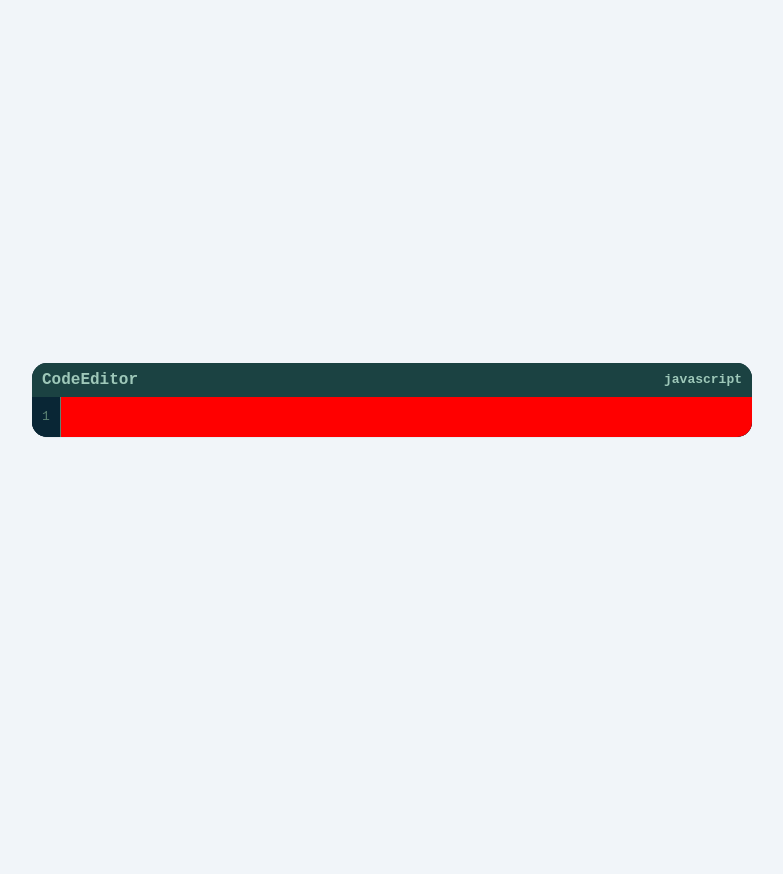
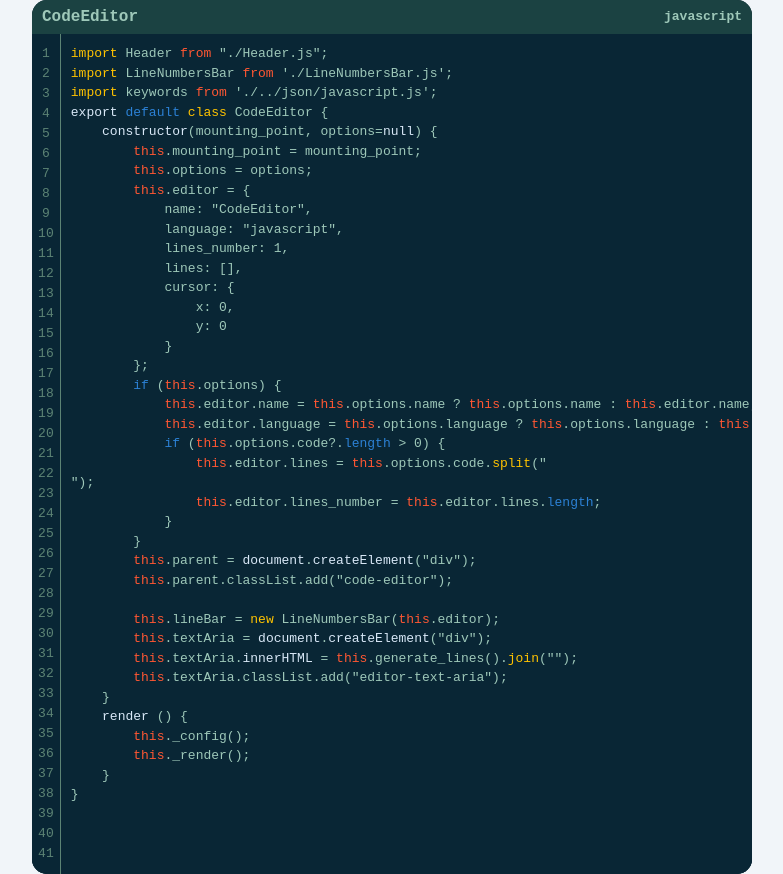
Before and after one commit to kemora13conf/Highlighter, a website with bundled scripts: page index.html in a window 1280 px wide. Shown: the whole page, without its empty margins (248-1031 px from the left). Before the commit the page ends 800 px from the top, so only its background shows below. Built offline with nearby package versions, Linux system fonts and the light colour scheme.

Commit message:
Progressing. x_0!

```diff
--- a/assets/CodeEditor/CodeEditor.js
+++ b/assets/CodeEditor/CodeEditor.js
@@ -1,6 +1,6 @@
 import Header from "./Header.js";
 import LineNumbersBar from './LineNumbersBar.js';
-import keywords from './../json/javascript.js';
+import jsKeywords from './../json/javascript.js';
 
 export default class CodeEditor {
     constructor(mounting_point, options=null) {
@@ -11,16 +11,12 @@ export default class CodeEditor {
             language: "javascript",
             lines_number: 1,
             lines: [],
-            cursor: {
-                x: 0,
-                y: 0
-            }
         };
         if (this.options) {
             this.editor.name = this.options.name ? this.options.name : this.editor.name;
             this.editor.language = this.options.language ? this.options.language : this.editor.language;
             if (this.options.code?.length > 0) {
-                this.editor.lines = this.options.code.split("\n");
+                this.editor.lines = this.options.code.trim().split("\n");
                 this.editor.lines_number = this.editor.lines.length;
             }
         }
@@ -30,41 +26,46 @@ export default class CodeEditor {
 
         this.lineBar = new LineNumbersBar(this.editor);
         this.textAria = document.createElement("div");
-        this.textAria.setAttribute("contenteditable", true);
-        this.textAria.innerHTML = this.generate_lines().join("");
+        this.textAria.innerHTML = this.generate_lines();
         this.textAria.classList.add("editor-text-aria");
     }
     generate_lines(){
-        let generated_lines = [];
         if(this.editor.lines){
-            this.editor.lines.forEach(line => {
-                const line_element = document.createElement("div");
-                line_element.classList.add("editor-line");
-                const words = line.split(" ");
-                words.forEach(word => {
-                    keywords.forEach(keyword => {
-                        if(keyword.key == word){
-                            line_element.innerHTML += keyword.value + " ";
-                        }else{
-                            line_element.innerHTML += word + " ";
+            let nlines = this.editor.lines;
+            const highlightedCode = nlines.map(line => {
+                let tokens = line.split(/(\b)/);
+                console.log(tokens);
+                let keywords = Object.keys(jsKeywords);
+                let values = Object.values(jsKeywords);
+                const highlightedLine = tokens.map(token => {
+                    if(keywords.includes(token)){
+                        return values[keywords.indexOf(token)];
+                    }
+                    if(token.includes(" ")){
+                        let n = "";
+                        for(let i = 0; i < token.length; i++){
+                            if(token[i] == " "){
+                                if((token[i-1] == '"' || token[i-1] == "'") && (token[i+1] == '"' || token[i+1] == "'")){
+                                    n += " ";
+                                }
+                                n += "&nbsp;";
+                            }else{
+                                n += token[i];
+                            }
                         }
-                    });
-                });
-                generated_lines.push(line_element);
-            });
+                        return n;
+                    }
+                    return token;
+                }).join("");
+                return `<div class="editor-line">${highlightedLine}</div>`;
+            })
+            return highlightedCode.join("");
         }
-        return generated_lines;
+        return "<div class='editor-line'> </div>"
     }
 
     _config(){
-        window.addEventListener("keyup", (event) => {
-            console.log(event);
-            if(event.target == this.textAria){
-                this.editor.lines = this.textAria.textContent;
-                this.editor.lines_number = this.editor.lines.length;
-                this.lineBar.update_lines();
-            }
-        });
+
     }
     _render(){
         const header = new Header(this.editor);
--- /dev/null
+++ b/assets/CodeEditor/sample.js
@@ -0,0 +1,42 @@
+export default `
+import Header from "./Header.js";
+import LineNumbersBar from './LineNumbersBar.js';
+import keywords from './../json/javascript.js';
+
+export default class CodeEditor {
+    constructor(mounting_point, options=null) {
+        this.mounting_point = mounting_point;
+        this.options = options;
+        this.editor = {
+            name: "CodeEditor",
+            language: "javascript",
+            lines_number: 1,
+            lines: [],
+            cursor: {
+                x: 0,
+                y: 0
+            }
+        };
+        if (this.options) {
+            this.editor.name = this.options.name ? this.options.name : this.editor.name;
+            this.editor.language = this.options.language ? this.options.language : this.editor.language;
+            if (this.options.code?.length > 0) {
+                this.editor.lines = this.options.code.split("\n");
+                this.editor.lines_number = this.editor.lines.length;
+            }
+        }
+
+        this.parent = document.createElement("div");
+        this.parent.classList.add("code-editor");
+
+        this.lineBar = new LineNumbersBar(this.editor);
+        this.textAria = document.createElement("div");
+        this.textAria.innerHTML = this.generate_lines().join("");
+        this.textAria.classList.add("editor-text-aria");
+    }
+    render () {
+        this._config();
+        this._render();
+    }
+}
+`
--- a/assets/CodeEditor/styles.css
+++ b/assets/CodeEditor/styles.css
@@ -16,10 +16,6 @@
     font-size: 13px;
     line-height: 1.5;
     color: var(--editor-quaternary-color);
-    -webkit-user-select: none;
-    -moz-user-select: none;
-    -ms-user-select: none;
-    user-select: none;
 
     overflow: hidden;
     border-radius: 15px;
@@ -45,6 +41,7 @@
 .editor-container{
     width: 100%;
     height: calc(100% - 30px);
+    min-height: 300px;
     display: flex;
     align-items: stretch;
     background-color: var(--editor-primary-color);
@@ -73,7 +70,6 @@
     width: 100%;
     padding: 10px;
     background-color: var(--editor-primary-color);
-    background-color: red;
     border: none;
     outline: none;
     resize: none;
--- a/assets/app.js
+++ b/assets/app.js
@@ -1,3 +1,6 @@
 import CodeEditor from "./CodeEditor/CodeEditor.js";
+import sample from "./CodeEditor/sample.js";
 
-new CodeEditor(document.getElementById("editor")).render();
+const preview = new CodeEditor(document.getElementById("editor"), {code:sample});
+preview.render();
+preview.generate_lines();
--- a/assets/json/javascript.js
+++ b/assets/json/javascript.js
@@ -1,287 +1,140 @@
-const keywords = [
-  {
-    key: "new",
-    value: "<span class='red'>new</span>",
-  },
-  {
-    key: "function",
-    value: "<span class='red'>function</span>",
-  },
-  {
-    key: "var",
-    value: "<span class='red'>var</span>",
-  },
-  {
-    key: "let",
-    value: "<span class='red'>let</span>",
-  },
-  {
-    key: "const",
-    value: "<span class='red'>const</span>",
-  },
-  {
-    key: "return",
-    value: "<span class='red'>return</span>",
-  },
-  {
-    key: "if",
-    value: "<span class='red'>if</span>",
-  },
-  {
-    key: "else",
-    value: "<span class='red'>else</span>",
-  },
-  {
-    key: "for",
-    value: "<span class='red'>for</span>",
-  },
-  {
-    key: "while",
-    value: "<span class='red'>while</span>",
-  },
-  {
-    key: "do",
-    value: "<span class='red'>do</span>",
-  },
-  {
-    key: "switch",
-    value: "<span class='red'>switch</span>",
-  },
-  {
-    key: "case",
-    value: "<span class='red'>case</span>",
-  },
-  {
-    key: "break",
-    value: "<span class='red'>break</span>",
-  },
-  {
-    key: "continue",
-    value: "<span class='red'>continue</span>",
-  },
-  {
-    key: "default",
-    value: "<span class='red'>default</span>",
-  },
-  {
-    key: "try",
-    value: "<span class='red'>try</span>",
-  },
-  {
-    key: "catch",
-    value: "<span class='red'>catch</span>",
-  },
-  {
-    key: "finally",
-    value: "<span class='red'>finally</span>",
-  },
-  {
-    key: "throw",
-    value: "<span class='red'>throw</span>",
-  },
-  {
-    key: "typeof",
-    value: "<span class='red'>typeof</span>",
-  },
-  {
-    key: "instanceof",
-    value: "<span class='red'>instanceof</span>",
-  },
-  {
-    key: "delete",
-    value: "<span class='red'>delete</span>",
-  },
-  {
-    key: "import",
-    value: "<span class='red'>import</span>",
-  },
-  {
-    key: "export",
-    value: "<span class='red'>export</span>",
-  },
-  {
-    key: "class",
-    value: "<span class='red'>class</span>",
-  },
-  {
-    key: "extends",
-    value: "<span class='red'>extends</span>",
-  },
-  {
-    key: "super",
-    value: "<span class='red'>super</span>",
-  },
-  {
-    key: "this",
-    value: "<span class='red'>this</span>",
-  },
-  {
-    key: "static",
-    value: "<span class='red'>static</span>",
-  },
-  {
-    key: "constructor",
-    value: "<span class='red'>constructor</span>",
-  },
-  {
-    key: "get",
-    value: "<span class='red'>get</span>",
-  },
-  {
-    key: "set",
-    value: "<span class='red'>set</span>",
-  },
-  {
-    key: "async",
-    value: "<span class='red'>async</span>",
-  },
-  {
-    key: "await",
-    value: "<span class='red'>await</span>",
-  },
-  {
-    key: "arguments",
-    value: "<span class='red'>arguments</span>",
-  },
-  {
-    key: "eval",
-    value: "<span class='red'>eval</span>",
-  },
-  {
-    key: "arguments",
-    value: "<span class='red'>arguments</span>",
-  },
-  {
-    key: "eval",
-    value: "<span class='red'>eval</span>",
-  },
-  {
-    key: "undefined",
-    value: "<span class='red'>undefined</span>",
-  },
-  {
-    key: "null",
-    value: "<span class='red'>null</span>",
-  },
-  {
-    key: "NaN",
-    value: "<span class='red'>NaN</span>",
-  },
-  {
-    key: "Infinity",
-    value: "<span class='red'>Infinity</span>",
-  },
-  {
-    key: "true",
-    value: "<span class='red'>true</span>",
-  },
-  {
-    key: "false",
-    value: "<span class='red'>false</span>",
-  },
-  {
-    key: "console",
-    value: "<span class='red'>console</span>",
-  },
-  {
-    key: "log",
-    value: "<span class='red'>log</span>",
-  },
-  {
-    key: "debugger",
-    value: "<span class='red'>debugger</span>",
-  },
-  {
-    key: "window",
-    value: "<span class='red'>window</span>",
-  },
-  {
-    key: "document",
-    value: "<span class='red'>document</span>",
-  },
-  {
-    key: "location",
-    value: "<span class='red'>location</span>",
-  },
-  {
-    key: "navigator",
-    value: "<span class='red'>navigator</span>",
-  },
-  {
-    key: "history",
-    value: "<span class='red'>history</span>",
-  },
-  {
-    key: "screen",
-    value: "<span class='red'>screen</span>",
-  },
-  {
-    key: "alert",
-    value: "<span class='red'>alert</span>",
-  },
-  {
-    key: "prompt",
-    value: "<span class='red'>prompt</span>",
-  },
-  {
-    key: "confirm",
-    value: "<span class='red'>confirm</span>",
-  },
-  {
-    key: "setTimeout",
-    value: "<span class='red'>setTimeout</span>",
-  },
-  {
-    key: "setInterval",
-    value: "<span class='red'>setInterval</span>",
-  },
-  {
-    key: "clearTimeout",
-    value: "<span class='red'>clearTimeout</span>",
-  },
-  {
-    key: "clearInterval",
-    value: "<span class='red'>clearInterval</span>",
-  },
-  {
-    key: "Date",
-    value: "<span class='red'>Date</span>",
-  },
-  {
-    key: "Math",
-    value: "<span class='red'>Math</span>",
-  },
-  {
-    key: "Number",
-    value: "<span class='red'>Number</span>",
-  },
-  {
-    key: "String",
-    value: "<span class='red'>String</span>",
-  },
-  {
-    key: "Array",
-    value: "<span class='red'>Array</span>",
-  },
-  {
-    key: "Object",
-    value: "<span class='red'>Object</span>",
-  },
-  {
-    key: "JSON",
-    value: "<span class='red'>JSON</span>",
-  },
-  {
-    key: "parseInt",
-    value: "<span class='red'>parseInt</span>",
-  },
-  {
-    key: "parseFloat",
-    value: "<span class='red'>parseFloat</span>",
-  },
-  {
-    key: "isNaN",
-    value: "<span class='red'>isNaN</span>",
-  },
-];
+let arr = ['#DAF7A6','#FFC300','#FF5733','#2C81D5','#D9E8F7', '#FFC300','#FF5733','#2C81D5','#D9E8F7','#DAF7A6','#FFC300','#FF5733','#2C81D5','#D9E8F7','#DAF7A6','#FFC300','#FF5733','#2C81D5','#D9E8F7','#DAF7A6','#FFC300','#FF5733','#2C81D5','#D9E8F7','#DAF7A6','#FFC300','#FF5733','#2C81D5','#D9E8F7','#DAF7A6','#FFC300','#FF5733','#2C81D5','#D9E8F7','#DAF7A6','#FFC300','#FF5733','#2C81D5','#D9E8F7','#DAF7A6','#FFC300','#FF5733','#2C81D5','#D9E8F7'];
+let randomColor = () => {
+  return arr[Math.floor(Math.random() * arr.length)];
+}
+const keywords = {
+  "new": `<span style='color: ${randomColor()}'>new</span>`,
+  "function": `<span style='color: ${randomColor()}'>function</span>`,
+  "var": `<span style='color: ${randomColor()}'>var</span>`,
+  "let": `<span style='color: ${randomColor()}'>let</span>`,
+  "const": `<span style='color: ${randomColor()}'>const</span>`,
+  "return": `<span style='color: ${randomColor()}'>return</span>`,
+  "if": `<span style='color: ${randomColor()}'>if</span>`,
+  "else": `<span style='color: ${randomColor()}'>else</span>`,
+  "for": `<span style='color: ${randomColor()}'>for</span>`,
+  "while": `<span style='color: ${randomColor()}'>while</span>`,
+  "do": `<span style='color: ${randomColor()}'>do</span>`,
+  "switch": `<span style='color: ${randomColor()}'>switch</span>`,
+  "case": `<span style='color: ${randomColor()}'>case</span>`,
+  "break": `<span style='color: ${randomColor()}'>break</span>`,
+  "continue": `<span style='color: ${randomColor()}'>continue</span>`,
+  "default": `<span style='color: ${randomColor()}'>default</span>`,
+  "try": `<span style='color: ${randomColor()}'>try</span>`,
+  "catch": `<span style='color: ${randomColor()}'>catch</span>`,
+  "finally": `<span style='color: ${randomColor()}'>finally</span>`,
+  "throw": `<span style='color: ${randomColor()}'>throw</span>`,
+  "typeof": `<span style='color: ${randomColor()}'>typeof</span>`,
+  "instanceof": `<span style='color: ${randomColor()}'>instanceof</span>`,
+  "delete": `<span style='color: ${randomColor()}'>delete</span>`,
+  "import": `<span style='color: ${randomColor()}'>import</span>`,
+  "from": `<span style='color: ${randomColor()}'>from</span>`,
+  "export": `<span style='color: ${randomColor()}'>export</span>`,
+  "class": `<span style='color: ${randomColor()}'>class</span>`,
+  "extends": `<span style='color: ${randomColor()}'>extends</span>`,
+  "super": `<span style='color: ${randomColor()}'>super</span>`,
+  "this": `<span style='color: ${randomColor()}'>this</span>`,
+  "static": `<span style='color: ${randomColor()}'>static</span>`,
+  "constructor": `<span style='color: ${randomColor()}'>constructor</span>`,
+  "get": `<span style='color: ${randomColor()}'>get</span>`,
+  "set": `<span style='color: ${randomColor()}'>set</span>`,
+  "async": `<span style='color: ${randomColor()}'>async</span>`,
+  "await": `<span style='color: ${randomColor()}'>await</span>`,
+  "arguments": `<span style='color: ${randomColor()}'>arguments</span>`,
+  "eval": `<span style='color: ${randomColor()}'>eval</span>`,
+  "undefined": `<span style='color: ${randomColor()}'>undefined</span>`,
+  "null": `<span style='color: ${randomColor()}'>null</span>`,
+  "NaN": `<span style='color: ${randomColor()}'>NaN</span>`,
+  "Infinity": `<span style='color: ${randomColor()}'>Infinity</span>`,
+  "true": `<span style='color: ${randomColor()}'>true</span>`,
+  "false": `<span style='color: ${randomColor()}'>false</span>`,
+  "console": `<span style='color: ${randomColor()}'>console</span>`,
+  "log": `<span style='color: ${randomColor()}'>log</span>`,
+  "debugger": `<span style='color: ${randomColor()}'>debugger</span>`,
+  "window": `<span style='color: ${randomColor()}'>window</span>`,
+  "document": `<span style='color: ${randomColor()}'>document</span>`,
+  "location": `<span style='color: ${randomColor()}'>location</span>`,
+  "navigator": `<span style='color: ${randomColor()}'>navigator</span>`,
+  "history": `<span style='color: ${randomColor()}'>history</span>`,
+  "screen": `<span style='color: ${randomColor()}'>screen</span>`,
+  "alert": `<span style='color: ${randomColor()}'>alert</span>`,
+  "prompt": `<span style='color: ${randomColor()}'>prompt</span>`,
+  "confirm": `<span style='color: ${randomColor()}'>confirm</span>`,
+  "setTimeout": `<span style='color: ${randomColor()}'>setTimeout</span>`,
+  "setInterval": `<span style='color: ${randomColor()}'>setInterval</span>`,
+  "clearTimeout": `<span style='color: ${randomColor()}'>clearTimeout</span>`,
+  "clearInterval": `<span style='color: ${randomColor()}'>clearInterval</span>`,
+  "Date": `<span style='color: ${randomColor()}'>Date</span>`,
+  "Math": `<span style='color: ${randomColor()}'>Math</span>`,
+  "Number": `<span style='color: ${randomColor()}'>Number</span>`,
+  "String": `<span style='color: ${randomColor()}'>String</span>`,
+  "Array": `<span style='color: ${randomColor()}'>Array</span>`,
+  "Object": `<span style='color: ${randomColor()}'>Object</span>`,
+  "JSON": `<span style='color: ${randomColor()}'>JSON</span>`,
+  "parseInt": `<span style='color: ${randomColor()}'>parseInt</span>`,
+  "parseFloat": `<span style='color: ${randomColor()}'>parseFloat</span>`,
+  "isNaN": `<span style='color: ${randomColor()}'>isNaN</span>`,
+  "isFinite": `<span style='color: ${randomColor()}'>isFinite</span>`,
+  "encodeURI": `<span style='color: ${randomColor()}'>encodeURI</span>`,
+  "encodeURIComponent": `<span style='color: ${randomColor()}'>encodeURIComponent</span>`,
+  "decodeURI": `<span style='color: ${randomColor()}'>decodeURI</span>`,
+  "createElement": `<span style='color: ${randomColor()}'>createElement</span>`,
+  "appendChild": `<span style='color: ${randomColor()}'>appendChild</span>`,
+  "removeChild": `<span style='color: ${randomColor()}'>removeChild</span>`,
+  "innerHTML": `<span style='color: ${randomColor()}'>innerHTML</span>`,
+  "innerText": `<span style='color: ${randomColor()}'>innerText</span>`,
+  "style": `<span style='color: ${randomColor()}'>style</span>`,
+  "setAttribute": `<span style='color: ${randomColor()}'>setAttribute</span>`,
+  "getAttribute": `<span style='color: ${randomColor()}'>getAttribute</span>`,
+  "removeAttribute": `<span style='color: ${randomColor()}'>removeAttribute</span>`,
+  "addEventListener": `<span style='color: ${randomColor()}'>addEventListener</span>`,
+  "removeEventListener": `<span style='color: ${randomColor()}'>removeEventListener</span>`,
+  "onclick": `<span style='color: ${randomColor()}'>onclick</span>`,
+  "onload": `<span style='color: ${randomColor()}'>onload</span>`,
+  "onerror": `<span style='color: ${randomColor()}'>onerror</span>`,
+  "onchange": `<span style='color: ${randomColor()}'>onchange</span>`,
+  "onsubmit": `<span style='color: ${randomColor()}'>onsubmit</span>`,
+  "onfocus": `<span style='color: ${randomColor()}'>onfocus</span>`,
+  "onblur": `<span style='color: ${randomColor()}'>onblur</span>`,
+  "onkeydown": `<span style='color: ${randomColor()}'>onkeydown</span>`,
+  "onkeyup": `<span style='color: ${randomColor()}'>onkeyup</span>`,
+  "onkeypress": `<span style='color: ${randomColor()}'>onkeypress</span>`,
+  "onmousedown": `<span style='color: ${randomColor()}'>onmousedown</span>`,
+  "onmouseup": `<span style='color: ${randomColor()}'>onmouseup</span>`,
+  "onmouseover": `<span style='color: ${randomColor()}'>onmouseover</span>`,
+  "onmouseout": `<span style='color: ${randomColor()}'>onmouseout</span>`,
+  "onmouseenter": `<span style='color: ${randomColor()}'>onmouseenter</span>`,
+  "onmouseleave": `<span style='color: ${randomColor()}'>onmouseleave</span>`,
+  "oncontextmenu": `<span style='color: ${randomColor()}'>oncontextmenu</span>`,
+  "onselect": `<span style='color: ${randomColor()}'>onselect</span>`,
+  "onresize": `<span style='color: ${randomColor()}'>onresize</span>`,
+  "onhashchange": `<span style='color: ${randomColor()}'>onhashchange</span>`,
+  "onmessage": `<span style='color: ${randomColor()}'>onmessage</span>`,
+  "onpopstate": `<span style='color: ${randomColor()}'>onpopstate</span>`,
+  "render": `<span style='color: ${randomColor()}'>render</span>`,
+  "length": `<span style='color: ${randomColor()}'>length</span>`,
+  "push": `<span style='color: ${randomColor()}'>push</span>`,
+  "pop": `<span style='color: ${randomColor()}'>pop</span>`,
+  "shift": `<span style='color: ${randomColor()}'>shift</span>`,
+  "unshift": `<span style='color: ${randomColor()}'>unshift</span>`,
+  "splice": `<span style='color: ${randomColor()}'>splice</span>`,
+  "slice": `<span style='color: ${randomColor()}'>slice</span>`,
+  "split": `<span style='color: ${randomColor()}'>split</span>`,
+  "forEach": `<span style='color: ${randomColor()}'>forEach</span>`,
+  "map": `<span style='color: ${randomColor()}'>map</span>`,
+  "filter": `<span style='color: ${randomColor()}'>filter</span>`,
+  "reduce": `<span style='color: ${randomColor()}'>reduce</span>`,
+  "reduceRight": `<span style='color: ${randomColor()}'>reduceRight</span>`,
+  "every": `<span style='color: ${randomColor()}'>every</span>`,
+  "some": `<span style='color: ${randomColor()}'>some</span>`,
+  "find": `<span style='color: ${randomColor()}'>find</span>`,
+  "findIndex": `<span style='color: ${randomColor()}'>findIndex</span>`,
+  "includes": `<span style='color: ${randomColor()}'>includes</span>`,
+  "indexOf": `<span style='color: ${randomColor()}'>indexOf</span>`,
+  "lastIndexOf": `<span style='color: ${randomColor()}'>lastIndexOf</span>`,
+  "concat": `<span style='color: ${randomColor()}'>concat</span>`,
+  "join": `<span style='color: ${randomColor()}'>join</span>`,
+  "toString": `<span style='color: ${randomColor()}'>toString</span>`,
+  "toLocaleString": `<span style='color: ${randomColor()}'>toLocaleString</span>`,
+  "valueOf": `<span style='color: ${randomColor()}'>valueOf</span>`,
+}
 export default keywords;
```
